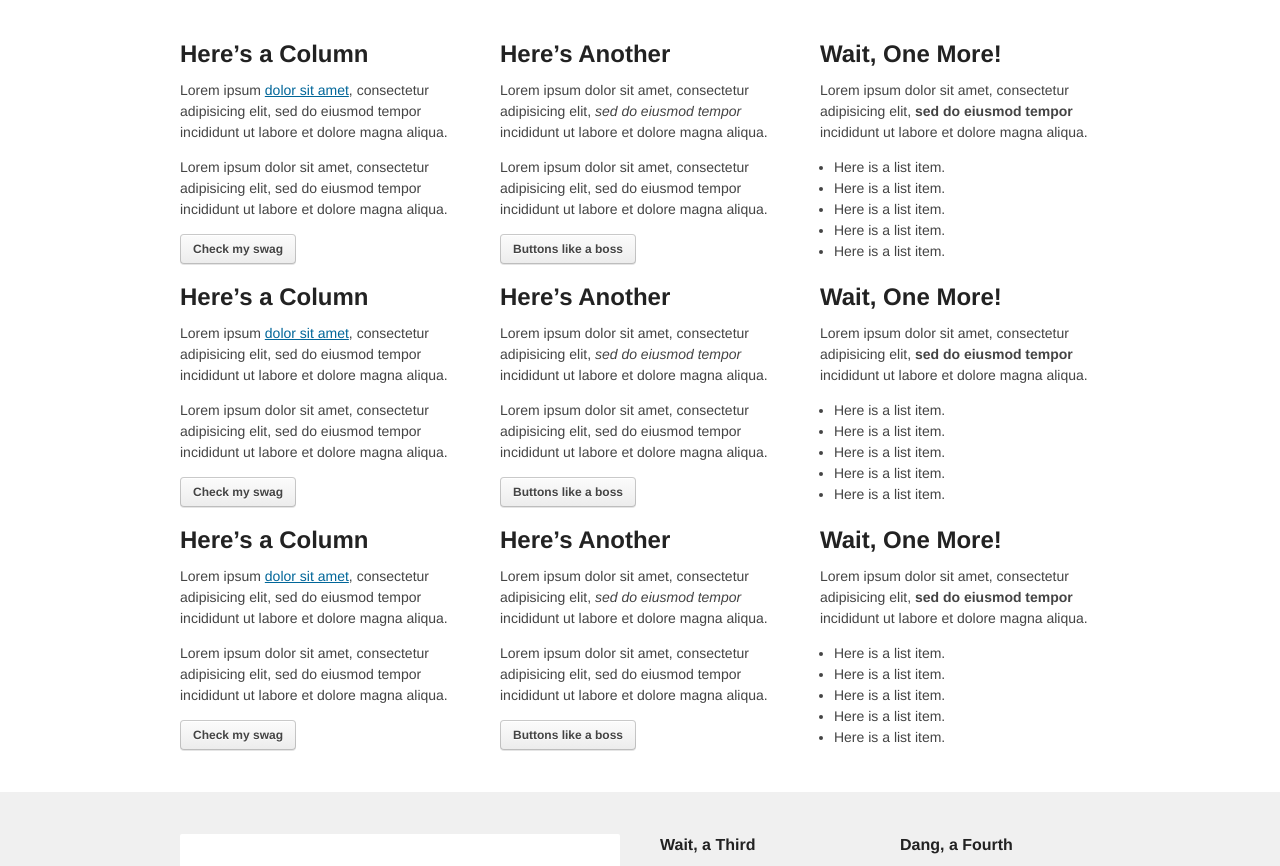
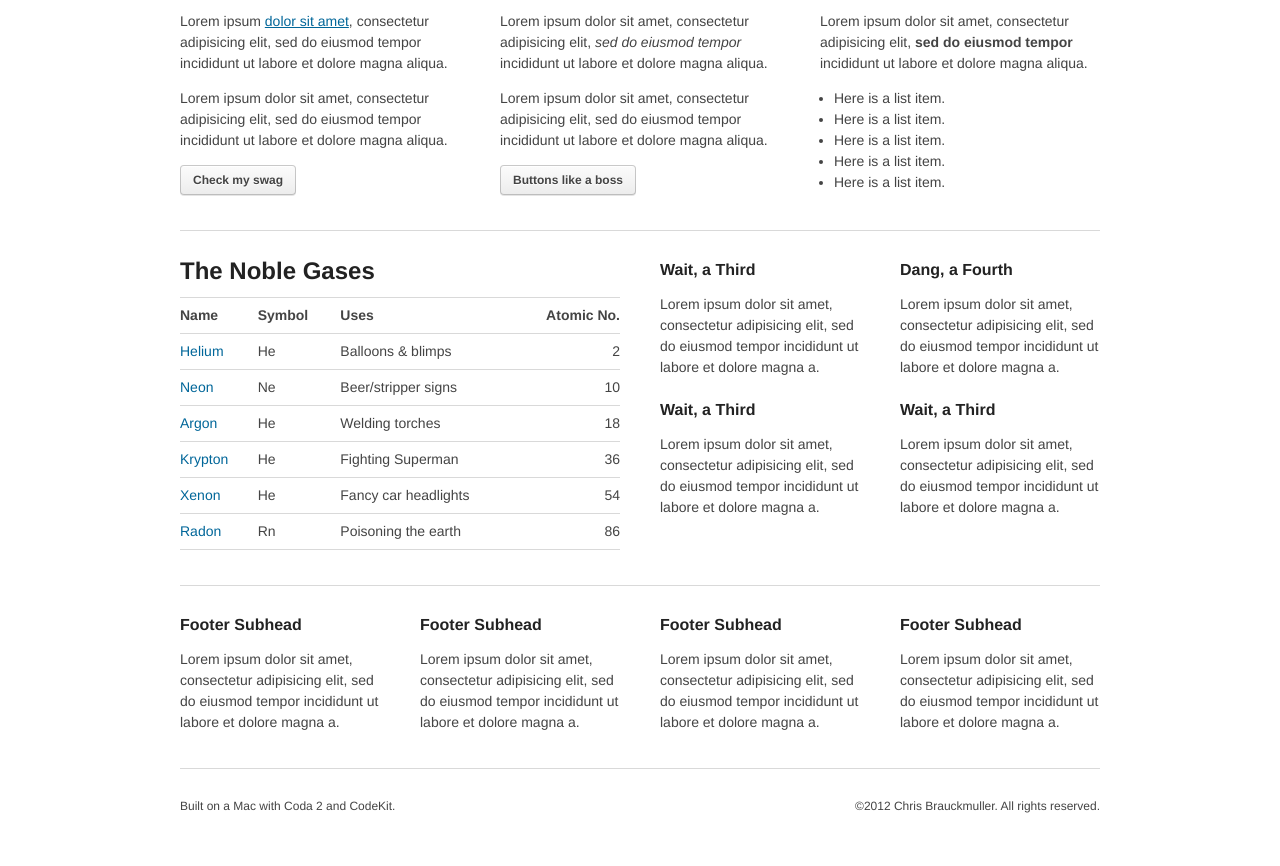
Before and after one commit to cbrauckmuller/helium, a plain HTML site: page index.html in a window 1280 px wide. Shown: the part 206-1072 px from the top of the page. After the commit the page ends 1035 px from the top, so only its background shows below. Drawn offline with nearby package versions, Linux system fonts and the light colour scheme.

Commit message:
Turning off UI styles and adding hr styles

```diff
--- a/index.html
+++ b/index.html
@@ -62,20 +62,22 @@
 
 		</nav><!--end page-nav-->
 
-		<header id="page-header" class="region">
+		<header id="page-header">
 
 			<div class="container">
 
-				<hgroup>
+				<hgroup class="module">
 					<h1>Build faster with&nbsp;Helium.</h1>
 					<h2>The responsive frontend that won&rsquo;t weigh you&nbsp;down</h2>
 				</hgroup>
+
+				<hr>
 
 			</div><!--end container-->
 
 		</header><!--end page-header-->
 
-		<div class="region">
+		<div id="main-content">
 
 			<div class="container">
 
@@ -118,88 +120,13 @@
 					</div>
 				</div>
 
-				<div class="row">
+				<hr>
 
-					<div class="span4">
-						<div class="module">
-							<h2>Here&rsquo;s a Column</h2>
-							<p>Lorem ipsum <a href="#">dolor sit amet</a>, consectetur adipisicing elit, sed do eiusmod tempor incididunt ut labore et dolore magna aliqua.</p>
-							<p>Lorem ipsum dolor sit amet, consectetur adipisicing elit, sed do eiusmod tempor incididunt ut labore et dolore magna aliqua.</p>
-							<div class="block">
-								<a class="button" href="#">Check my swag</a>
-							</div><!--end block-->
-						</div>
-					</div>
-
-					<div class="span4">
-						<div class="module">
-							<h2>Here&rsquo;s Another</h2>
-							<p>Lorem ipsum dolor sit amet, consectetur adipisicing elit, <em>sed do eiusmod tempor</em> incididunt ut labore et dolore magna aliqua.</p>
-							<p>Lorem ipsum dolor sit amet, consectetur adipisicing elit, sed do eiusmod tempor incididunt ut labore et dolore magna aliqua.</p>
-							<div class="block">
-								<a class="button" href="#">Buttons like a boss</a>
-							</div>
-						</div>
-					</div>
-
-					<div class="span4">
-						<div class="module">
-							<h2>Wait, One More!</h2>
-							<p>Lorem ipsum dolor sit amet, consectetur adipisicing elit, <strong>sed do eiusmod tempor</strong> incididunt ut labore et dolore magna aliqua.</p>
-							<ul>
-								<li>Here is a list item.</li>
-								<li>Here is a list item.</li>
-								<li>Here is a list item.</li>
-								<li>Here is a list item.</li>
-								<li>Here is a list item.</li>
-							</ul>
-						</div>
-					</div>
-				</div>
-
-				<div class="row">
-
-					<div class="span4">
-						<div class="module">
-							<h2>Here&rsquo;s a Column</h2>
-							<p>Lorem ipsum <a href="#">dolor sit amet</a>, consectetur adipisicing elit, sed do eiusmod tempor incididunt ut labore et dolore magna aliqua.</p>
-							<p>Lorem ipsum dolor sit amet, consectetur adipisicing elit, sed do eiusmod tempor incididunt ut labore et dolore magna aliqua.</p>
-							<div class="block">
-								<a class="button" href="#">Check my swag</a>
-							</div><!--end block-->
-						</div>
-					</div>
-
-					<div class="span4">
-						<div class="module">
-							<h2>Here&rsquo;s Another</h2>
-							<p>Lorem ipsum dolor sit amet, consectetur adipisicing elit, <em>sed do eiusmod tempor</em> incididunt ut labore et dolore magna aliqua.</p>
-							<p>Lorem ipsum dolor sit amet, consectetur adipisicing elit, sed do eiusmod tempor incididunt ut labore et dolore magna aliqua.</p>
-							<div class="block">
-								<a class="button" href="#">Buttons like a boss</a>
-							</div>
-						</div>
-					</div>
-
-					<div class="span4">
-						<div class="module">
-							<h2>Wait, One More!</h2>
-							<p>Lorem ipsum dolor sit amet, consectetur adipisicing elit, <strong>sed do eiusmod tempor</strong> incididunt ut labore et dolore magna aliqua.</p>
-							<ul>
-								<li>Here is a list item.</li>
-								<li>Here is a list item.</li>
-								<li>Here is a list item.</li>
-								<li>Here is a list item.</li>
-								<li>Here is a list item.</li>
-							</ul>
-						</div>
-					</div>
-				</div><!--end row-->
 			</div><!--end container-->
 
-		</div><!--end region-->
+		</div><!--end main-content-->
 
-		<div id="bottom-content" class="region">
+		<div id="bottom-content">
 
 			<div class="container">
 
@@ -286,10 +213,13 @@
 						</div><!--end module-->
 					</div><!--end span3-->
 				</div><!--end row-->
+
+				<hr>
+
 			</div><!--end container-->
 		</div><!--end region-->
 
-		<footer id="page-footer" class="region">
+		<footer id="page-footer">
 
 			<div class="container">
 
@@ -325,6 +255,8 @@
 
 				</div>
 
+				<hr>
+
 			</div><!--end container-->
 
 		</footer><!--end page-footer-->
--- a/scss/grid.scss
+++ b/scss/grid.scss
@@ -80,34 +80,12 @@
 // Vertical Spacing
 // ----------------
 
-.region {
-	padding: ($base-line-height * 2) 0 $base-line-height 0;
-
-	&.bottom-rule {
-		border-bottom: 1px solid $border-color;
-	}
-}
-
-.subregion {
-	margin-bottom: $base-line-height * 2;
-}
-
 .module {
 	display: block;
 	margin-bottom: $base-line-height;
-
-	> *:last-child {
-		margin-bottom: 0;
-	}
 }
 
 .block {
 	display: block;
 	margin-bottom: $base-font-size;
 }
-
-.box {
-	@include border-radius($small-border-radius);
-	padding: $column-gutter;
-	background: #fff;
-}
--- a/scss/master.scss
+++ b/scss/master.scss
@@ -8,5 +8,5 @@
 @import "buttons.scss";
 @import "navs.scss";
 @import "dropdowns.scss";
-@import "ui.scss";
+// @import "ui.scss";
 @import "modals.scss";
--- a/scss/type.scss
+++ b/scss/type.scss
@@ -160,9 +160,10 @@ code {
 
 // Horizontal rules
 hr {
-	margin: 0 0 $base-font-size - 1;
-	border: 0;
-	border-top: 1px solid $base-font-color;
+	height: 1px;
+	background: $border-color;
+	margin: $base-font-size 0 $base-font-size * 2;
+	border: none;
 }
 
 // Emphasis
```
Also changed, not shown: forms.html (+1 -1 lines), css/master.css.
